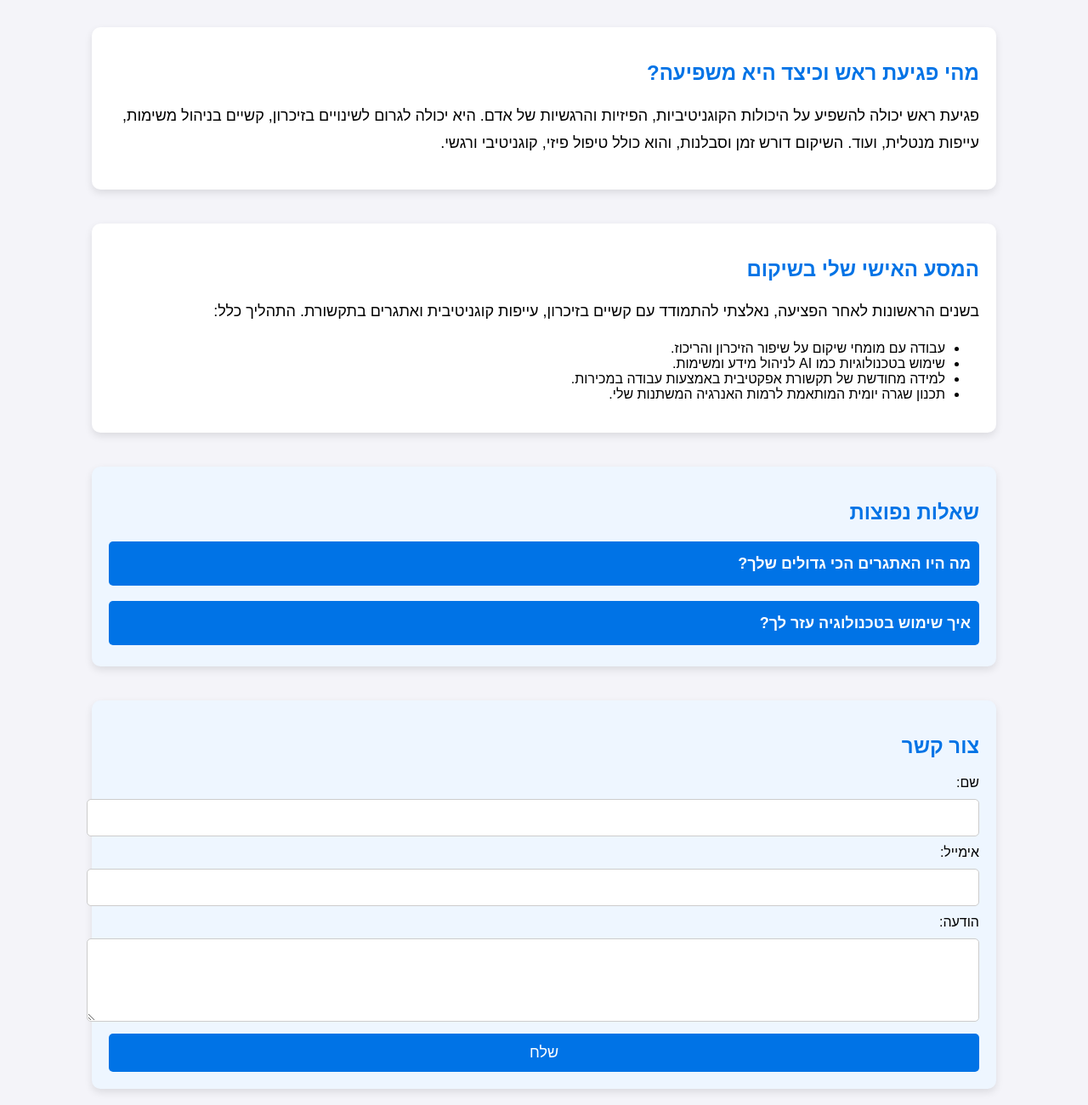
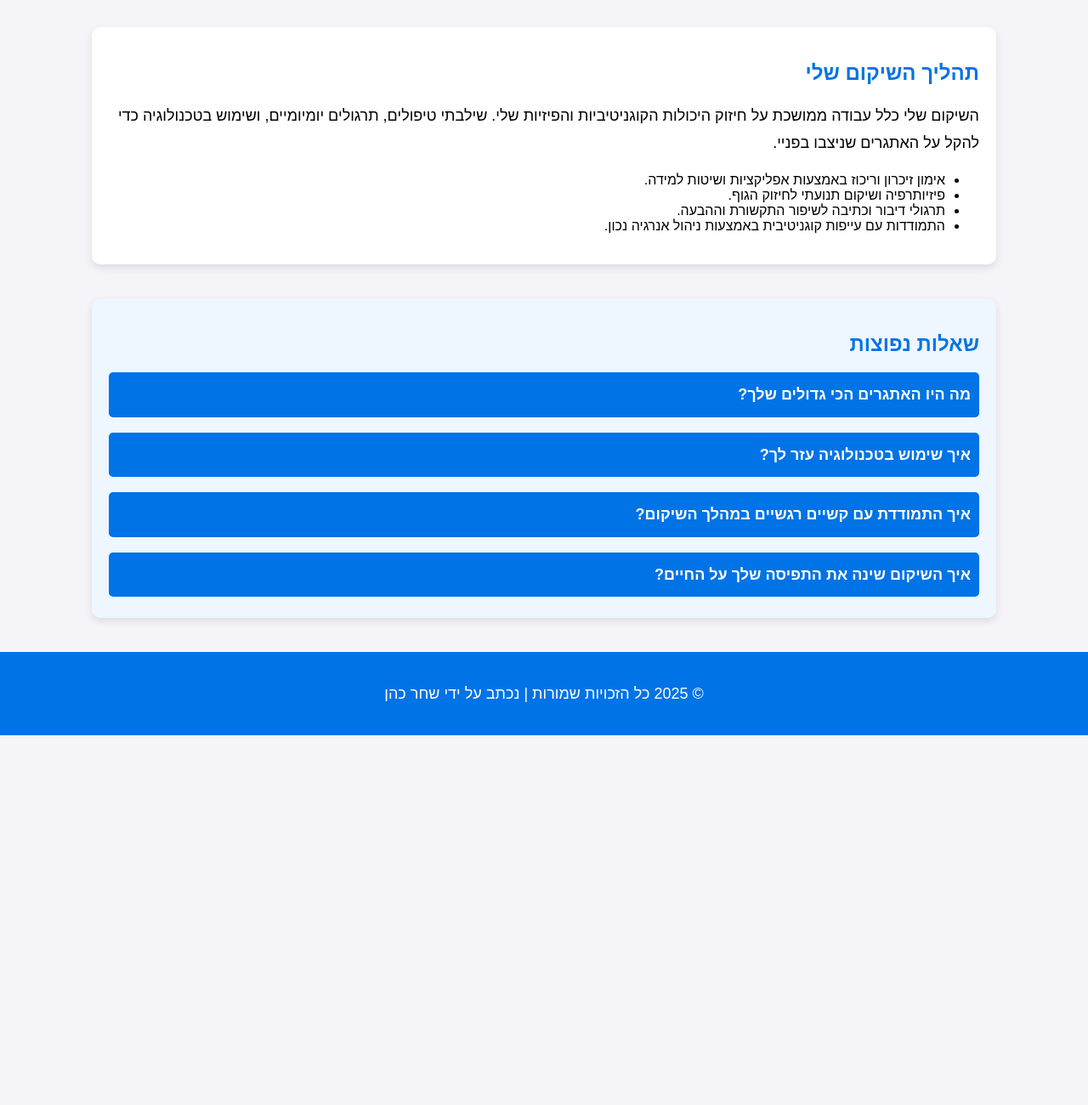
Before and after one commit to shaharc94/rehab, a plain HTML site: page index.html in a window 1280 px wide. Shown: the part 80-1380 px from the top of the page at 85% size. After the commit the page ends 945 px from the top, so only its background shows below. Drawn offline with Linux system fonts and the light colour scheme.

Commit message:
Update index.html

```diff
--- a/index.html
+++ b/index.html
@@ -44,18 +44,13 @@
     <header>הסיפור שלי - התמודדות עם פגיעת ראש</header>
 
     <section>
-        <h2>מהי פגיעת ראש וכיצד היא משפיעה?</h2>
-        <p>פגיעת ראש יכולה להשפיע על היכולות הקוגניטיביות, הפיזיות והרגשיות של אדם. היא יכולה לגרום לשינויים בזיכרון, קשיים בניהול משימות, עייפות מנטלית, ועוד. השיקום דורש זמן וסבלנות, והוא כולל טיפול פיזי, קוגניטיבי ורגשי.</p>
-    </section>
-
-    <section>
-        <h2>המסע האישי שלי בשיקום</h2>
-        <p>בשנים הראשונות לאחר הפציעה, נאלצתי להתמודד עם קשיים בזיכרון, עייפות קוגניטיבית ואתגרים בתקשורת. התהליך כלל:</p>
+        <h2>תהליך השיקום שלי</h2>
+        <p>השיקום שלי כלל עבודה ממושכת על חיזוק היכולות הקוגניטיביות והפיזיות שלי. שילבתי טיפולים, תרגולים יומיומיים, ושימוש בטכנולוגיה כדי להקל על האתגרים שניצבו בפניי.</p>
         <ul>
-            <li>עבודה עם מומחי שיקום על שיפור הזיכרון והריכוז.</li>
-            <li>שימוש בטכנולוגיות כמו AI לניהול מידע ומשימות.</li>
-            <li>למידה מחודשת של תקשורת אפקטיבית באמצעות עבודה במכירות.</li>
-            <li>תכנון שגרה יומית המותאמת לרמות האנרגיה המשתנות שלי.</li>
+            <li>אימון זיכרון וריכוז באמצעות אפליקציות ושיטות למידה.</li>
+            <li>פיזיותרפיה ושיקום תנועתי לחיזוק הגוף.</li>
+            <li>תרגולי דיבור וכתיבה לשיפור התקשורת וההבעה.</li>
+            <li>התמודדות עם עייפות קוגניטיבית באמצעות ניהול אנרגיה נכון.</li>
         </ul>
     </section>
 
@@ -66,22 +61,12 @@
 
         <p class="question" onclick="toggleAnswer('q2')">איך שימוש בטכנולוגיה עזר לך?</p>
         <p class="answer" id="q2">כלים כמו ChatGPT, אפליקציות תזכורות וניהול זמן עזרו לי להתמודד עם קשיים יומיומיים.</p>
-    </section>
 
-    <section class="contact-form">
-        <h2>צור קשר</h2>
-        <form>
-            <label for="name">שם:</label>
-            <input type="text" id="name" name="name" required>
+        <p class="question" onclick="toggleAnswer('q3')">איך התמודדת עם קשיים רגשיים במהלך השיקום?</p>
+        <p class="answer" id="q3">מצאתי תמיכה במשפחה ובחברים, שיתפתי רגשות באמצעות כתיבה, ועבדתי עם מטפלים רגשיים.</p>
 
-            <label for="email">אימייל:</label>
-            <input type="email" id="email" name="email" required>
-
-            <label for="message">הודעה:</label>
-            <textarea id="message" name="message" rows="4" required></textarea>
-
-            <button type="submit">שלח</button>
-        </form>
+        <p class="question" onclick="toggleAnswer('q4')">איך השיקום שינה את התפיסה שלך על החיים?</p>
+        <p class="answer" id="q4">למדתי להעריך את הרגעים הקטנים, להיות סבלני עם עצמי, ולמצוא דרכים חדשות להצליח למרות האתגרים.</p>
     </section>
 
     <footer>
```
